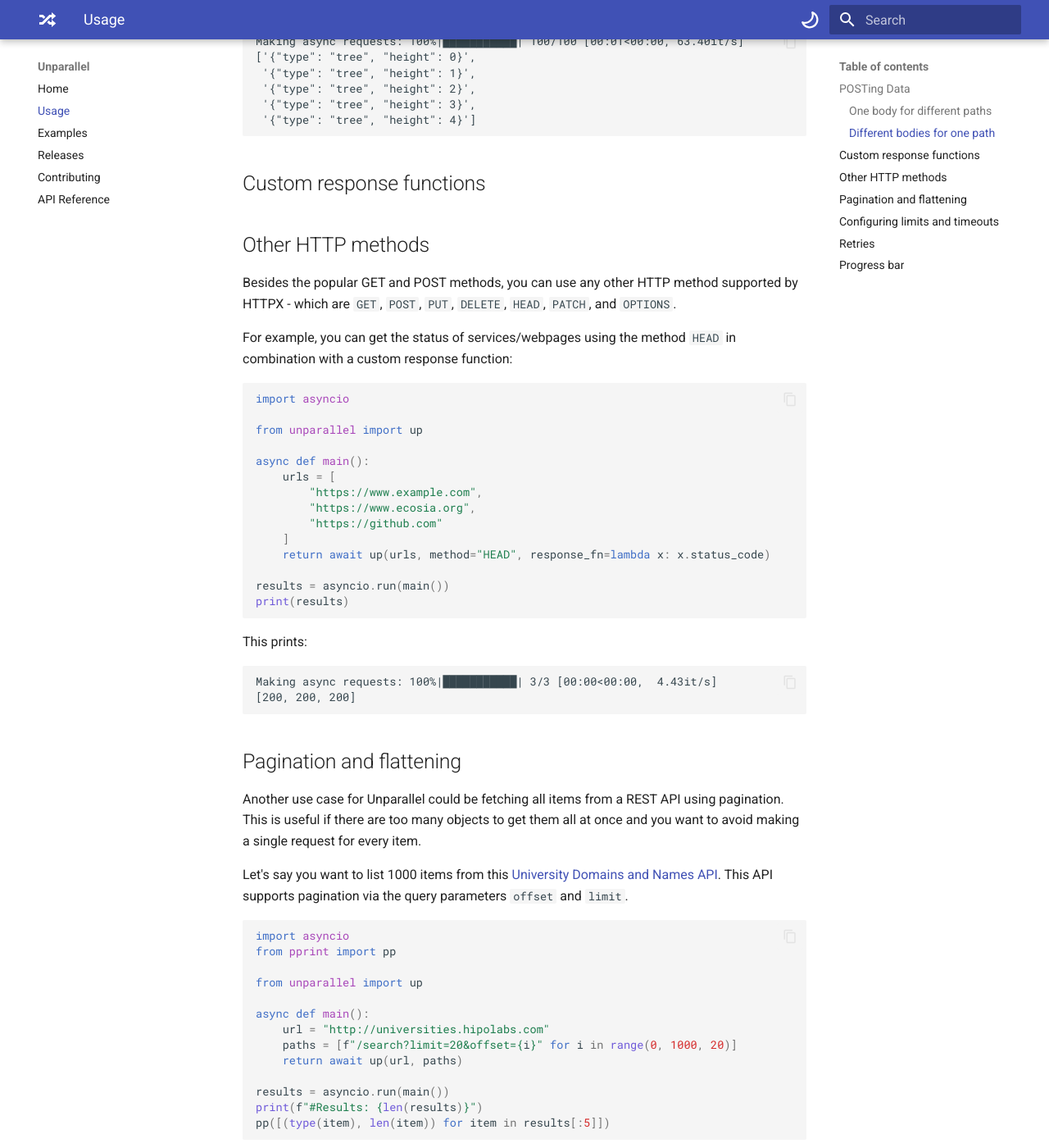
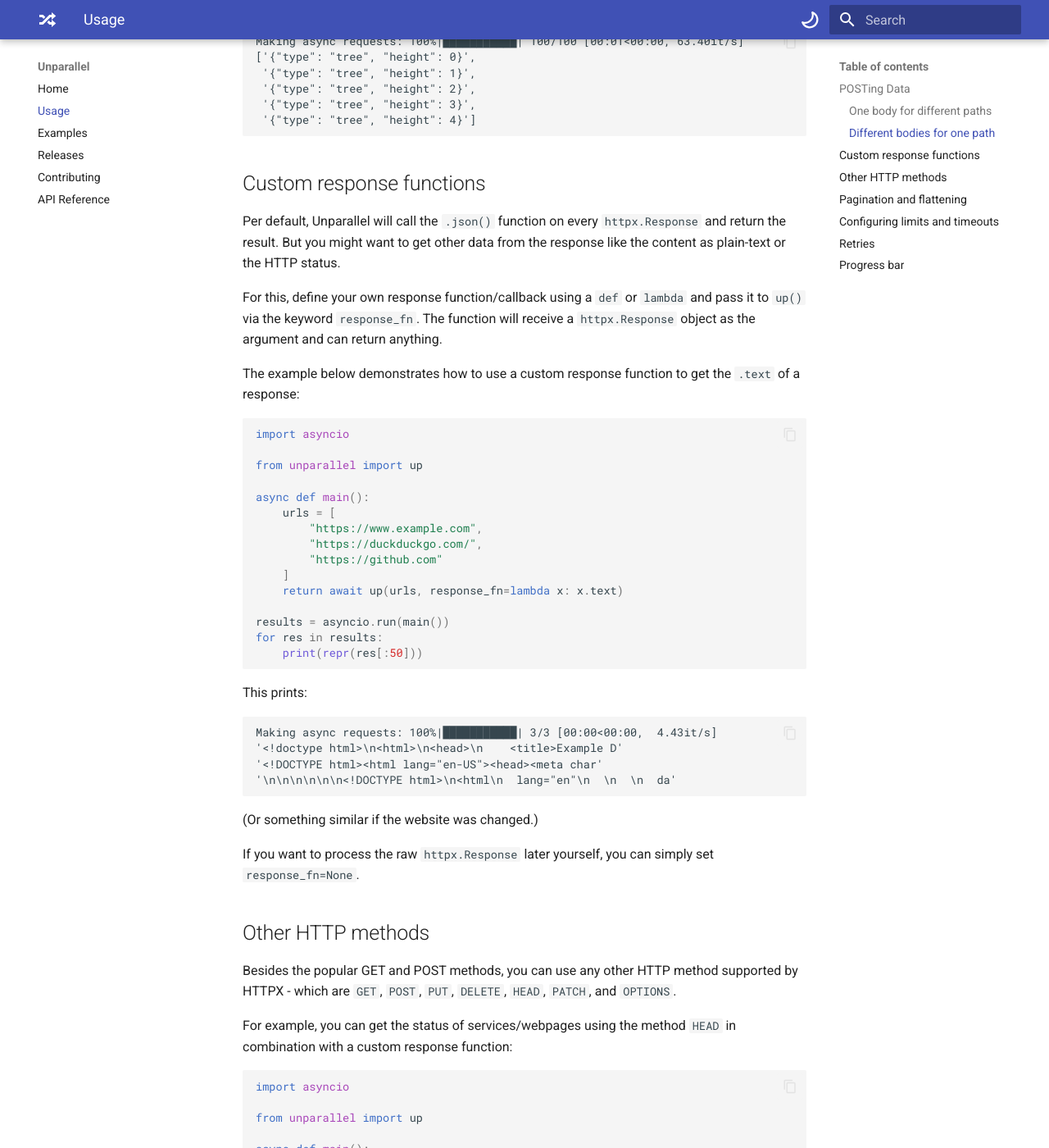
Before and after one commit to RafaelWO/unparallel, an MkDocs documentation site: the page built from docs/usage.md, in a window 1280 px wide and 1400 px high, scrolled down 1725 px. Shown: the whole window at 82% size. Built offline with MkDocs 1.6.1 and Material for MkDocs 9.7.7, drawn with Linux system fonts in a browser that asks for light colours; the version menu is left out.

Commit message:
📝 Add documentation about custom response callback

````diff
--- a/docs/usage.md
+++ b/docs/usage.md
@@ -86,7 +86,47 @@ Making async requests: 100%|███████████| 100/100 [00:01<00
 ```
 
 ## Custom response functions
+Per default, Unparallel will call the `.json()` function on every `httpx.Response` and
+return the result. But you might want to get other data from the response like the
+content as plain-text or the HTTP status.
 
+For this, define your own response function/callback using a `def` or `lambda` and pass
+it to `up()` via the keyword `response_fn`. The function will receive a `httpx.Response`
+object as the argument and can return anything.
+
+The example below demonstrates how to use a custom response function to get the `.text`
+of a response:
+
+```python
+import asyncio
+
+from unparallel import up
+
+async def main():
+    urls = [
+        "https://www.example.com",
+        "https://duckduckgo.com/",
+        "https://github.com"
+    ]
+    return await up(urls, response_fn=lambda x: x.text)
+
+results = asyncio.run(main())
+for res in results:
+    print(repr(res[:50]))
+```
+
+This prints:
+```
+Making async requests: 100%|███████████| 3/3 [00:00<00:00,  4.43it/s]
+'<!doctype html>\n<html>\n<head>\n    <title>Example D'
+'<!DOCTYPE html><html lang="en-US"><head><meta char'
+'\n\n\n\n\n\n<!DOCTYPE html>\n<html\n  lang="en"\n  \n  \n  da'
+```
+(Or something similar if the website was changed.)
+
+
+If you want to process the raw `httpx.Response` later yourself, you can simply set
+`response_fn=None`.
 
 ## Other HTTP methods
 Besides the popular GET and POST methods, you can use any other HTTP method supported
````
